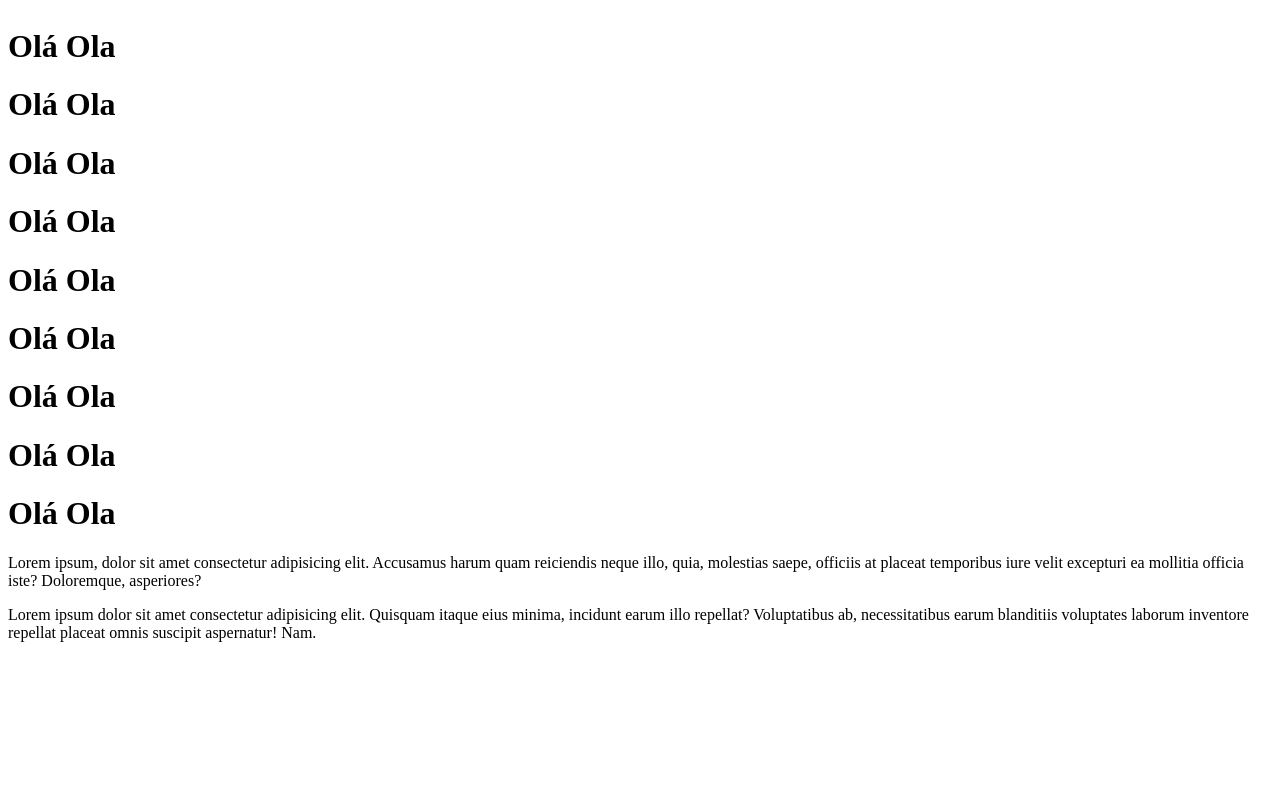
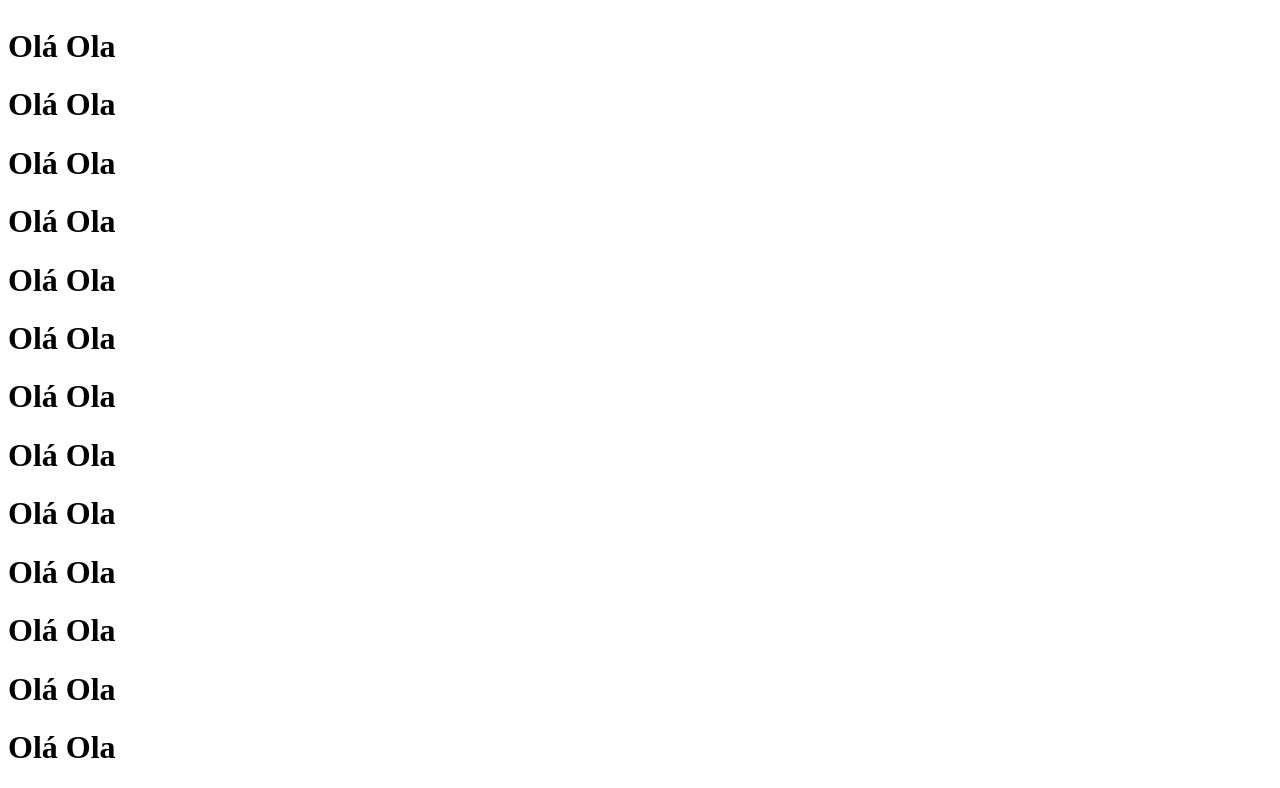
Before and after one commit to sophienocode/Events, a React (Vite) app: page / in a window 1280 px wide. Shown: the part 607-1395 px from the top of the page. Before the commit the page ends 1265 px from the top, so only its background shows below. Built offline with nearby package versions, Linux system fonts and the light colour scheme.

Commit message:
(Auth): Casual update

```diff
--- a/src/App.jsx
+++ b/src/App.jsx
@@ -26,15 +26,19 @@ function App() {
      <h1>Olá Ola</h1>
      <h1>Olá Ola</h1>
      <h1>Olá Ola</h1>
+     <h1>Olá Ola</h1><h1>Olá Ola</h1>
+     <h1>Olá Ola</h1>
+     <h1>Olá Ola</h1>
+     <h1>Olá Ola</h1>
+     <h1>Olá Ola</h1>
+     <h1>Olá Ola</h1>
+     <h1>Olá Ola</h1><h1>Olá Ola</h1>
      <h1>Olá Ola</h1>
      <h1>Olá Ola</h1>
      <h1>Olá Ola</h1>
      <h1>Olá Ola</h1>
      <h1>Olá Ola</h1>
      <h1>Olá Ola</h1>
-     <h1>Olá Ola</h1>
-     <h1>Olá Ola</h1>
-
      <Copy />
      <Move />
     </>
```
